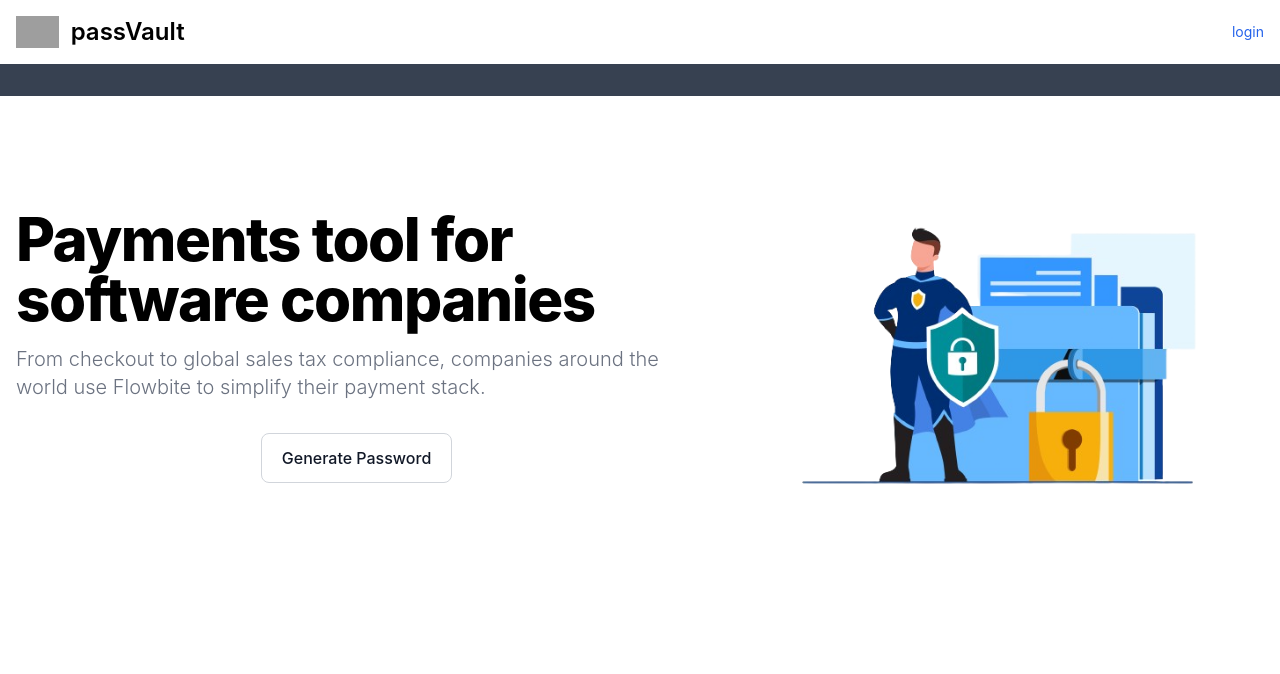
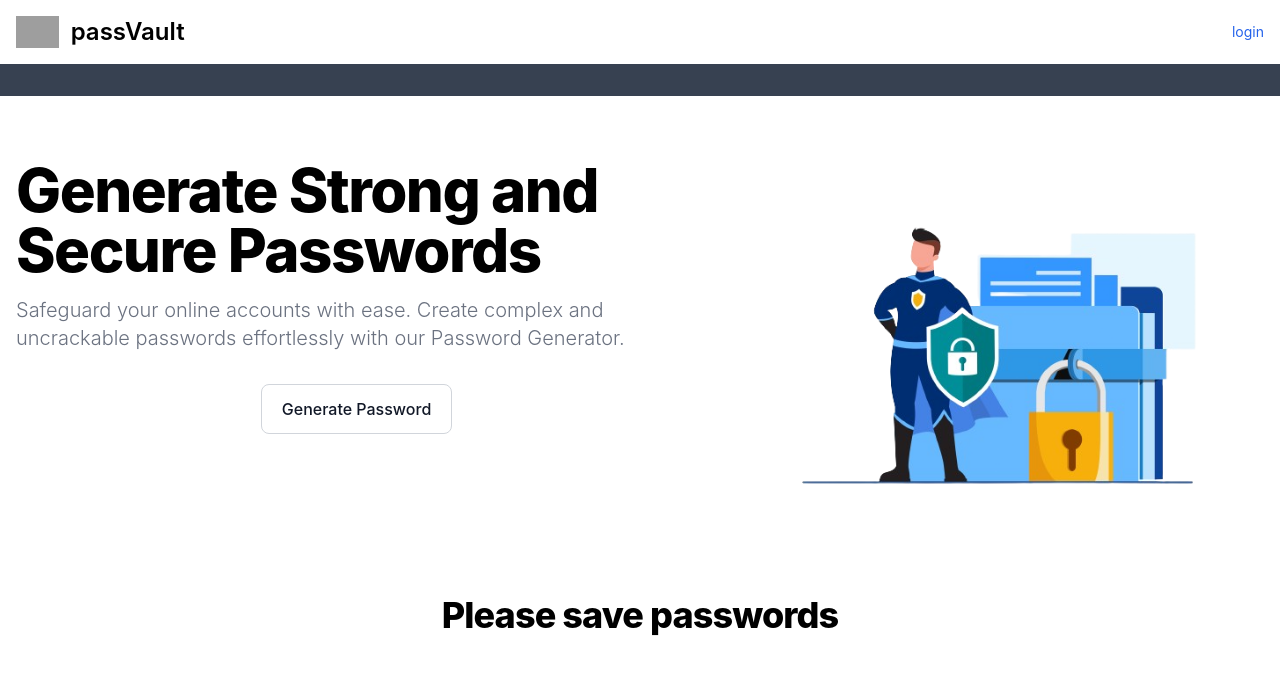
Before and after one commit to slimshady808/Passvault-frontend, a React (Create React App) app: page / in a window 1280 px wide. Shown: the top 674 px of the page. Built offline with nearby package versions, Linux system fonts and the light colour scheme; grey boxes are pictures that could not be loaded.

Commit message:
list password

```diff
--- a/src/components/Header.jsx
+++ b/src/components/Header.jsx
@@ -27,26 +27,29 @@ export const Header = () => {
   },[])
   return (
 
-    <section className="bg-white dark:bg-gray-900">
-     <Toaster position='top-center' reverseOrder='false' ></Toaster>
-    <div className="grid max-w-screen-xl px-4 py-8 mx-auto lg:gap-8 xl:gap-0 lg:py-16 lg:grid-cols-12 ">
-      <div className="mr-auto place-self-center lg:col-span-7">
-        <h1 className="max-w-2xl mb-4 text-4xl font-extrabold tracking-tight leading-none md:text-5xl xl:text-6xl dark:text-white">Payments tool for software companies</h1>
-        <p className="max-w-2xl mb-6 font-light text-gray-500 lg:mb-8 md:text-lg lg:text-xl dark:text-gray-400">From checkout to global sales tax compliance, companies around the world use Flowbite to simplify their payment stack.</p>
 
-        <button className="inline-flex items-center justify-center px-5 py-3 mr-3 text-base font-medium text-center text-white rounded-lg bg-primary-700 hover:bg-primary-800 focus:ring-4 focus:ring-primary-300 dark:focus:ring-primary-900">
+  <section className="  bg-white dark:bg-gray-900  ">
+  <Toaster position='top-center' reverseOrder='false'></Toaster>
+  <div className="grid max-w-screen-xl px-4 py-8 mx-auto lg:gap-8 xl:gap-0 lg:py-16 lg:grid-cols-12">
+    <div className="lg:col-span-7">
+      <h1 className="max-w-2xl mb-4 text-4xl font-extrabold tracking-tight leading-none md:text-5xl xl:text-6xl dark:text-white">Generate Strong and Secure Passwords</h1>
+      <p className="max-w-2xl mb-6 font-light text-gray-500 lg:mb-8 md:text-lg lg:text-xl dark:text-gray-400">Safeguard your online accounts with ease. Create complex and uncrackable passwords effortlessly with our Password Generator.</p>
+
+      <div className="flex flex-col lg:flex-row">
+        <button className="w-full lg:w-auto inline-flex items-center justify-center px-5 py-3 mb-3 lg:mb-0 mr-0 lg:mr-3 text-base font-medium text-center text-white rounded-lg bg-primary-700 hover:bg-primary-800 focus:ring-4 focus:ring-primary-300 dark:focus:ring-primary-900">
           Generate Password{user_id}
           <svg className="w-5 h-5 ml-2 -mr-1" fill="currentColor" viewBox="0 0 20 20" xmlns="http://www.w3.org/2000/svg"><path fillRule="evenodd" d="M10.293 3.293a1 1 0 011.414 0l6 6a1 1 0 010 1.414l-6 6a1 1 0 01-1.414-1.414L14.586 11H3a1 1 0 110-2h11.586l-4.293-4.293a1 1 0 010-1.414z" clipRule="evenodd"></path></svg>
         </button>
-          <button className="inline-flex items-center justify-center">
+        <button className="w-full lg:w-auto inline-flex items-center justify-center">
           <PasswordModal id={user_id} />
         </button>
-
       </div>
-      <div className="hidden lg:mt-0 lg:col-span-5 lg:flex">
-        <img src={bannerImage} alt="mockup" />
+    </div>
+    <div className="lg:col-span-5 lg:flex lg:items-center">
+      <img src={bannerImage} alt="mockup" className="mx-auto lg:mx-0" />
     </div>
   </div>
 </section>
+
   )
 }
--- a/src/components/ListPassword.jsx
+++ b/src/components/ListPassword.jsx
@@ -37,10 +37,12 @@ export const ListPassword = () => {
 
   return (
 <div className="flex flex-wrap justify-center">
+
+<h1 className="text-4xl font-extrabold tracking-tight mb-8 text-center w-full"> {passwords.length > 0 ? 'Saved Passwords' : 'Please save passwords'}</h1>
   {passwords.map((password, index) => (
     <PasswordCard
       key={index}
-          id ={password.id}
+      id={password.id}
       password={password.password}
       username={password.username}
       website={password.website}
@@ -48,5 +50,6 @@ export const ListPassword = () => {
     />
   ))}
 </div>
+
   );
 };
--- a/src/components/PasswordCard.jsx
+++ b/src/components/PasswordCard.jsx
@@ -15,6 +15,7 @@ export const PasswordCard = ({ id, password, username, website, onDelete, onCopy
 
   return (
     <div className="flex flex-col justify-between overflow-hidden text-left transition-shadow duration-200 bg-gray-100 rounded-lg shadow-md p-5 m-5">
+
       <div className="mb-4">
         <div className="flex items-center justify-center w-10 h-10 mb-4 rounded-full bg-indigo-50">
           <svg
@@ -33,7 +34,7 @@ export const PasswordCard = ({ id, password, username, website, onDelete, onCopy
         </div>
         <p className="mb-1 font-semibold text-lg ml-5">Website: {website}</p>
         <p className="mb-1 text-lg ml-5">Username: {username}</p>
-        <p className="mb-1 text-lg ml-5">Username: {username}</p>
+        {/* <p className="mb-1 text-lg ml-5">Username: {username}</p> */}
 
       </div>
       <div className="flex justify-between">
--- a/src/components/PasswordModal.jsx
+++ b/src/components/PasswordModal.jsx
@@ -66,7 +66,7 @@ export const PasswordModal = (props) => {
     setModalVisible(false)
     setUsername('')
     setWebsiteName('')
-    // window.location.reload();
+    window.location.reload();
 
   }else{
     toast.error('please try after some time')
--- a/src/pages/HomePage.jsx
+++ b/src/pages/HomePage.jsx
@@ -6,8 +6,10 @@ import { ListPassword } from '../components/ListPassword'
 export const HomePage = () => {
   return (
     <>
+
     <Navbar/>
       <Header/>
+
       <ListPassword/>
     </>
   )
```
Lines whose indentation alone changed are shown as unchanged.
